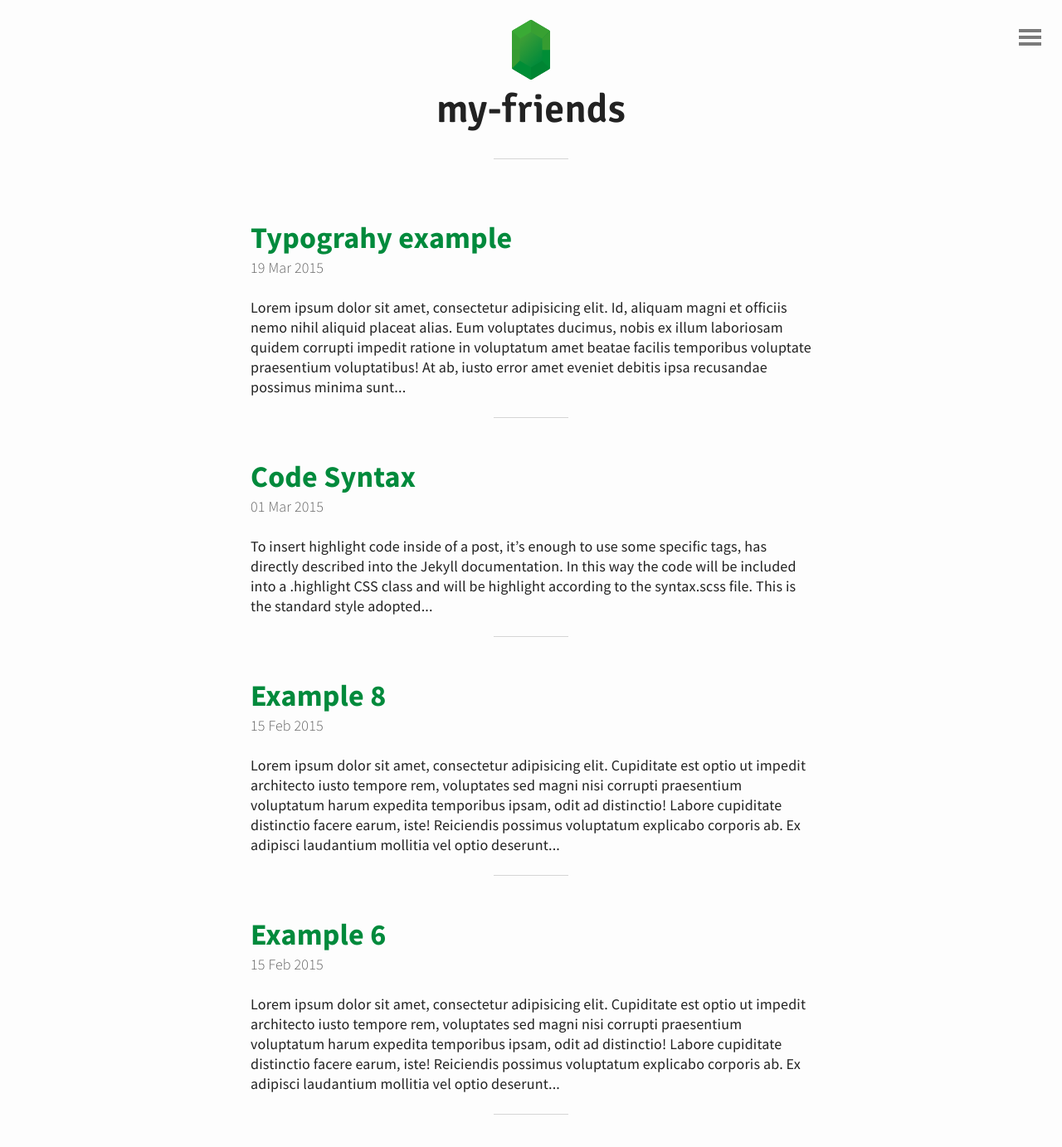
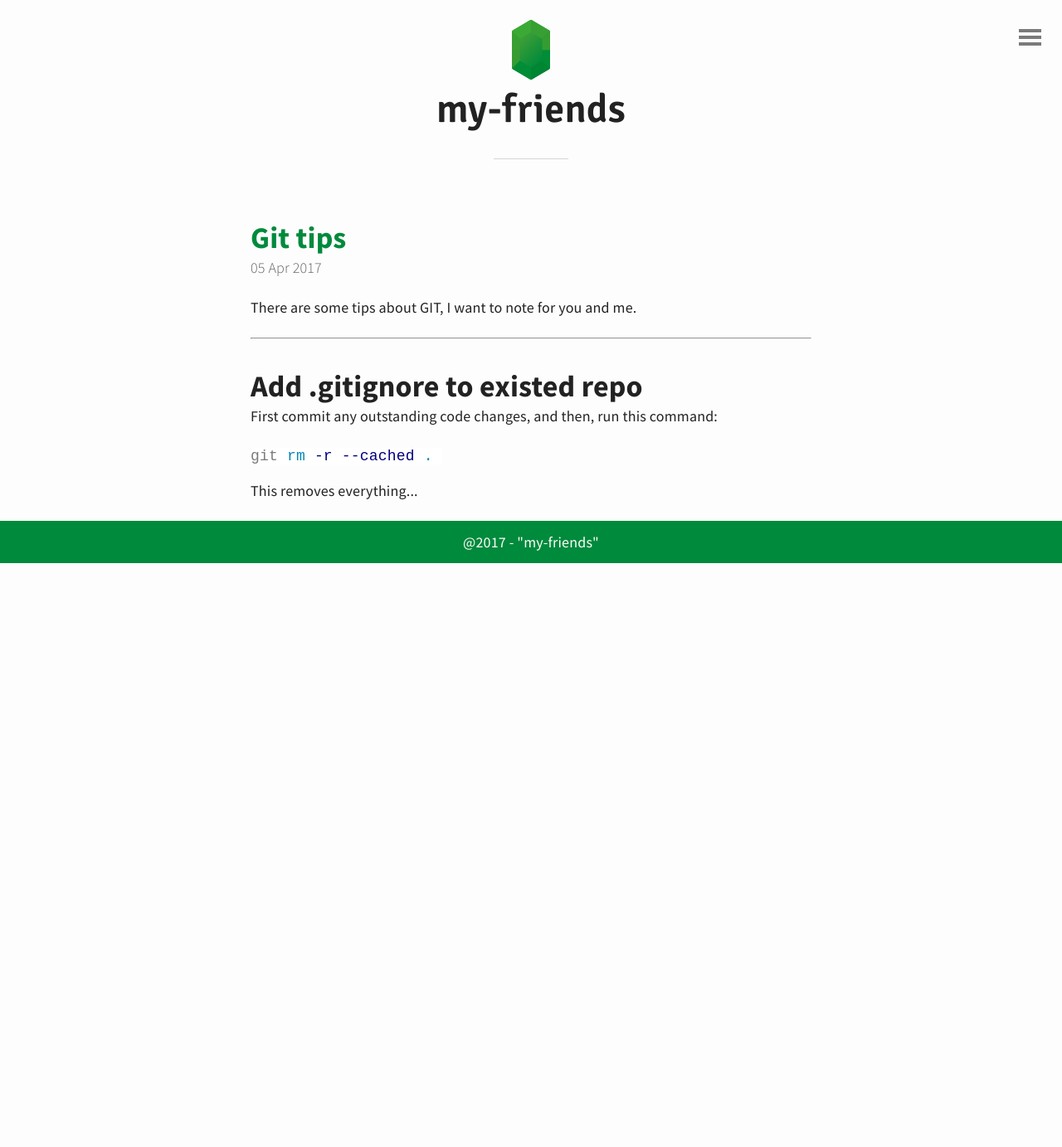
Before and after one commit to phapli/my-friends, a Jekyll site: the page built from index.html, in a window 1280 px wide and 1400 px high. Shown: the top 1383 px of the window at 83% size. Built offline with Jekyll 4.4.1, drawn with Linux system fonts in a browser that asks for light colours; the list of posts is cut into pages by our own code; some of the changed text lies outside the part shown.

Commit message:
post: "git tips"
1st post: git tips

````diff
--- a/_config.yml
+++ b/_config.yml
@@ -8,7 +8,7 @@ author:
   url: "phapli.github.io/my-friends"
 
 # Build settings
-baseurl: # Change this to your relative path (ex: /blog/), or leave just a /
+baseurl: / # Change this to your relative path (ex: /blog/), or leave just a /
 markdown: kramdown
 source: .
 destination: ./_site
--- a/_posts/2015-02-10-hello-world.md
+++ /dev/null
@@ -1,4 +0,0 @@
----
-title: Hello World
----
-Lorem ipsum dolor sit amet, consectetur adipisicing elit. Totam quasi maxime quas repudiandae nam id temporibus, at et non officiis consectetur voluptate deserunt officia minima placeat tempore illum asperiores quo assumenda praesentium? Facilis libero error ratione doloribus debitis delectus asperiores minima ab velit quam. Natus ea, vero totam recusandae autem, corporis minima, animi eos perferendis omnis ut asperiores magni tempore. Repellendus aliquam saepe perspiciatis laborum, excepturi sit libero dignissimos debitis eaque itaque quos, accusantium sed amet tempora temporibus perferendis possimus, quisquam minus fuga! Laudantium, tenetur, consectetur! Quas itaque hic consequatur accusamus consectetur, quia odio eos amet quasi pariatur! Ratione, similique.
--- a/_posts/2015-02-15-example-4.md
+++ /dev/null
@@ -1,6 +0,0 @@
----
-title: Example 4
----
-Lorem ipsum dolor sit amet, consectetur adipisicing elit. Cupiditate est optio ut impedit architecto iusto tempore rem, voluptates sed magni nisi corrupti praesentium voluptatum harum expedita temporibus ipsam, odit ad distinctio! Labore cupiditate distinctio facere earum, iste! Reiciendis possimus voluptatum explicabo corporis ab. Ex adipisci laudantium mollitia vel optio deserunt blanditiis cum dolore beatae facilis molestias ut a doloribus recusandae delectus, repudiandae, rerum quo eaque quaerat enim dolores perspiciatis voluptatum odio accusamus! Doloribus fuga provident, magni eaque consequatur quia incidunt similique. Nostrum animi facere mollitia, corrupti vitae, itaque maiores consequatur, explicabo, sapiente molestiae consequuntur! Aliquam hic dolorum atque dolorem repudiandae nostrum optio praesentium quisquam vero. Nostrum illum modi aut, ratione qui! Quas laudantium, soluta asperiores minima molestiae similique consequatur ut.
-
-Lorem ipsum dolor sit amet, consectetur adipisicing elit. Assumenda ad tenetur, numquam aliquid excepturi fuga. Pariatur numquam rem possimus, optio voluptate aspernatur ex, ipsum tenetur earum molestiae nulla suscipit sequi labore fugit repudiandae natus? Nam vel rem, rerum maxime harum. Molestias suscipit quaerat molestiae dolores fuga earum modi, distinctio repellat, laborum commodi quibusdam ex dolore, eius maiores architecto necessitatibus. Repellendus a vitae, est nesciunt. Aspernatur fugiat labore cumque, optio, magni, aperiam ut totam error eligendi iure culpa illum dolorum quam?
--- a/_posts/2015-02-15-example-5.md
+++ /dev/null
@@ -1,6 +0,0 @@
----
-title: Example 5
----
-Lorem ipsum dolor sit amet, consectetur adipisicing elit. Cupiditate est optio ut impedit architecto iusto tempore rem, voluptates sed magni nisi corrupti praesentium voluptatum harum expedita temporibus ipsam, odit ad distinctio! Labore cupiditate distinctio facere earum, iste! Reiciendis possimus voluptatum explicabo corporis ab. Ex adipisci laudantium mollitia vel optio deserunt blanditiis cum dolore beatae facilis molestias ut a doloribus recusandae delectus, repudiandae, rerum quo eaque quaerat enim dolores perspiciatis voluptatum odio accusamus! Doloribus fuga provident, magni eaque consequatur quia incidunt similique. Nostrum animi facere mollitia, corrupti vitae, itaque maiores consequatur, explicabo, sapiente molestiae consequuntur! Aliquam hic dolorum atque dolorem repudiandae nostrum optio praesentium quisquam vero. Nostrum illum modi aut, ratione qui! Quas laudantium, soluta asperiores minima molestiae similique consequatur ut.
-
-Lorem ipsum dolor sit amet, consectetur adipisicing elit. Assumenda ad tenetur, numquam aliquid excepturi fuga. Pariatur numquam rem possimus, optio voluptate aspernatur ex, ipsum tenetur earum molestiae nulla suscipit sequi labore fugit repudiandae natus? Nam vel rem, rerum maxime harum. Molestias suscipit quaerat molestiae dolores fuga earum modi, distinctio repellat, laborum commodi quibusdam ex dolore, eius maiores architecto necessitatibus. Repellendus a vitae, est nesciunt. Aspernatur fugiat labore cumque, optio, magni, aperiam ut totam error eligendi iure culpa illum dolorum quam?
--- a/_posts/2015-02-15-example-6.md
+++ /dev/null
@@ -1,6 +0,0 @@
----
-title: Example 6
----
-Lorem ipsum dolor sit amet, consectetur adipisicing elit. Cupiditate est optio ut impedit architecto iusto tempore rem, voluptates sed magni nisi corrupti praesentium voluptatum harum expedita temporibus ipsam, odit ad distinctio! Labore cupiditate distinctio facere earum, iste! Reiciendis possimus voluptatum explicabo corporis ab. Ex adipisci laudantium mollitia vel optio deserunt blanditiis cum dolore beatae facilis molestias ut a doloribus recusandae delectus, repudiandae, rerum quo eaque quaerat enim dolores perspiciatis voluptatum odio accusamus! Doloribus fuga provident, magni eaque consequatur quia incidunt similique. Nostrum animi facere mollitia, corrupti vitae, itaque maiores consequatur, explicabo, sapiente molestiae consequuntur! Aliquam hic dolorum atque dolorem repudiandae nostrum optio praesentium quisquam vero. Nostrum illum modi aut, ratione qui! Quas laudantium, soluta asperiores minima molestiae similique consequatur ut.
-
-Lorem ipsum dolor sit amet, consectetur adipisicing elit. Assumenda ad tenetur, numquam aliquid excepturi fuga. Pariatur numquam rem possimus, optio voluptate aspernatur ex, ipsum tenetur earum molestiae nulla suscipit sequi labore fugit repudiandae natus? Nam vel rem, rerum maxime harum. Molestias suscipit quaerat molestiae dolores fuga earum modi, distinctio repellat, laborum commodi quibusdam ex dolore, eius maiores architecto necessitatibus. Repellendus a vitae, est nesciunt. Aspernatur fugiat labore cumque, optio, magni, aperiam ut totam error eligendi iure culpa illum dolorum quam?
--- a/_posts/2015-02-15-example-8.md
+++ /dev/null
@@ -1,6 +0,0 @@
----
-title: Example 8
----
-Lorem ipsum dolor sit amet, consectetur adipisicing elit. Cupiditate est optio ut impedit architecto iusto tempore rem, voluptates sed magni nisi corrupti praesentium voluptatum harum expedita temporibus ipsam, odit ad distinctio! Labore cupiditate distinctio facere earum, iste! Reiciendis possimus voluptatum explicabo corporis ab. Ex adipisci laudantium mollitia vel optio deserunt blanditiis cum dolore beatae facilis molestias ut a doloribus recusandae delectus, repudiandae, rerum quo eaque quaerat enim dolores perspiciatis voluptatum odio accusamus! Doloribus fuga provident, magni eaque consequatur quia incidunt similique. Nostrum animi facere mollitia, corrupti vitae, itaque maiores consequatur, explicabo, sapiente molestiae consequuntur! Aliquam hic dolorum atque dolorem repudiandae nostrum optio praesentium quisquam vero. Nostrum illum modi aut, ratione qui! Quas laudantium, soluta asperiores minima molestiae similique consequatur ut.
-
-Lorem ipsum dolor sit amet, consectetur adipisicing elit. Assumenda ad tenetur, numquam aliquid excepturi fuga. Pariatur numquam rem possimus, optio voluptate aspernatur ex, ipsum tenetur earum molestiae nulla suscipit sequi labore fugit repudiandae natus? Nam vel rem, rerum maxime harum. Molestias suscipit quaerat molestiae dolores fuga earum modi, distinctio repellat, laborum commodi quibusdam ex dolore, eius maiores architecto necessitatibus. Repellendus a vitae, est nesciunt. Aspernatur fugiat labore cumque, optio, magni, aperiam ut totam error eligendi iure culpa illum dolorum quam?
--- a/_posts/2015-03-01-code-syntax.md
+++ /dev/null
@@ -1,36 +0,0 @@
----
-title: Code Syntax
----
-To insert highlight code inside of a post, it's enough to use some specific tags, has directly described into the [Jekyll documentation](http://jekyllrb.com/docs/templates/#code-snippet-highlighting). In this way the code will be included into a ``.highlight`` CSS class and will be highlight according to the [syntax.scss](https://github.com/mojombo/tpw/blob/master/css/syntax.css) file. This is the standard style adopted by **Github** to highlight the code.
-
-This is a CSS example:
-{% highlight css linenos %}
-
-body {
-  background-color: #fff;
-  }
-
-h1 {
-  color: #ffaa33;
-  font-size: 1.5em;
-  }
-
-{% endhighlight %}
-
-And this is a HTML example, with a linenumber:
-{% highlight html linenos %}
-
-<html>
-  <a href="example.com">Example</a>
-</html>
-
-{% endhighlight %}
-
-Last, a Ruby example:
-{% highlight ruby linenos %}
-
-def hello
-  puts "Hello World!"
-end
-
-{% endhighlight %}
--- a/_posts/2015-03-19-typography.md
+++ /dev/null
@@ -1,25 +0,0 @@
----
-title: Typograhy example
----
-![Test](/emerald/img/img-test.png "Test")
-Lorem ipsum dolor sit amet, [consectetur adipisicing](http://www.example.com) elit. Id, aliquam magni et officiis nemo nihil aliquid placeat alias. Eum voluptates ducimus, nobis ex illum laboriosam quidem corrupti impedit ratione in voluptatum amet beatae facilis temporibus voluptate praesentium voluptatibus! At ab, iusto error amet eveniet debitis ipsa recusandae possimus minima sunt itaque, nulla ducimus officia, consequatur ipsum laudantium magnam hic fuga vero incidunt nostrum. Commodi, perspiciatis ut nostrum fugit nulla cumque voluptate harum nemo accusamus?
-
-## This is a h2
-
-### h3, h4, h5 and h6 have the same style.
-
-Lorem ipsum dolor sit amet, consectetur adipisicing elit. Voluptas sed quo atque *perspiciatis*. Eius cum possimus, maxime unde, asperiores neque blanditiis molestiae ipsa odit. **Laboriosam**, error! Ipsa officia magnam at ratione commodi porro nulla consequuntur eum quia nisi officiis cupiditate reprehenderit provident facilis rem, nobis quidem fugiat, et! Tempore maiores reprehenderit laboriosam rerum?
-
-> This is a blockquote
-
-### Unordered list
-- list 1
-- list 2
-- list 3
-- list 4
-
-### Ordered list
-1. one
-2. two
-3. three
-4. four
--- /dev/null
+++ b/_posts/2017-04-05-git-tips.md
@@ -0,0 +1,64 @@
+---
+title: "Git tips"
+date: 2017-04-05 15:32:17 +0700
+categories: Git
+author: phapli
+---
+There are some tips about GIT, I want to note for you and me.
+
+---
+## Add .gitignore to existed repo
+First commit any outstanding code changes, and then, run this command:
+```bash
+git rm -r --cached .
+```
+
+This removes everything from theindex, then just run:
+```bash
+git add .
+```
+Commit it:
+```bash
+git commit -m ".gitignore is now working"
+```
+
+_Note: You can also remove individual files, if you don't want such a drastic approach:_
+
+```bash
+git rm --cached filename
+```
+---
+## git stash: a Clipboard for Your Changes
+
+Let's say you currently have a couple of local modifications:
+
+```bash
+$ git status
+  modified:   build.gradle
+  modified:   README.md
+```
+If you have to switch context - e.g. because you need to work on an urgent bug - you need to get these changes out of the way. You shouldn't just commit them, of course, because it's unfinished work.
+
+This is where "git stash" comes in handy:
+```bash
+$ git stash
+Saved working directory and index state WIP on master:
+   01b2ff2 layout for Home Activity
+HEAD is now at 01b2ff2 layout for Home Activity
+```
+Your working copy is now clean: all uncommitted local changes have been saved on this kind of "clipboard" that Git's Stash represents. You're ready to start your new task (for example by pulling changes from remote or simply switching branches).
+
+This "clipboard" is a stack of changes, so you can save many changes you like. And view with this command
+```bash
+$ git stash list
+stash@{0}: WIP on feature/ui_v1.1: 01b2ff2 layout for Home Activity
+stash@{1}: WIP on (no branch): efc4a8a implement cypher
+```
+
+Continuing Where You Left Off
+
+As already mentioned, Git's Stash is meant as a temporary storage. When you're ready to continue where you left off, you can restore the saved state easily:
+```bash
+$ git stash pop
+```
+The "pop" flag will reapply the last saved state and, at the same time, delete its representation on the Stash (in other words: it does the clean-up for you).
--- a/index.html
+++ b/index.html
@@ -9,7 +9,7 @@ layout: default
 	  <li class="post">
 	  	<h2><a href="{% if site.baseurl == "/" %}{{ post.url }}{% else %}{{ post.url | prepend: site.baseurl }}{% endif %}">{{ post.title }}</a></h2>
 	  	<time datetime="{{ post.date | date_to_xmlschema }}" class="by-line">{{ post.date | date_to_string }}</time>
-	  	<p>{{ post.content | strip_html | truncatewords:50 }}</p>
+	  	<p>{{ post.content | truncatewords:50 }}</p>
 	  </li>
 
     {% endfor %}
````
Also changed, not shown: _layouts/post.html (line endings or trailing spaces).
